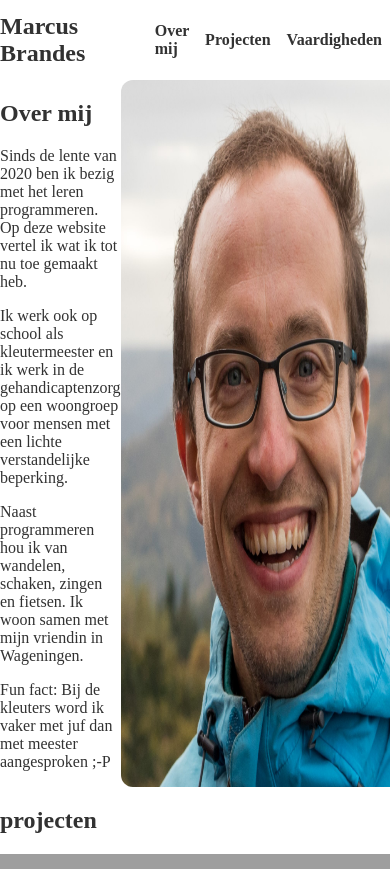
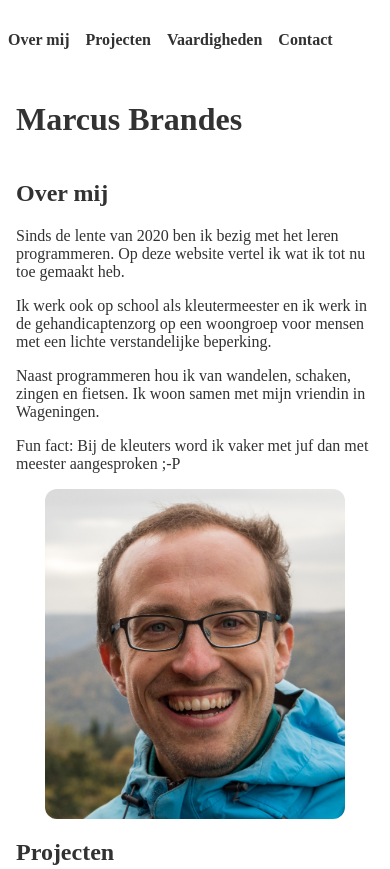
Before and after one commit to MarcusBBB/MarcusBBB.github.io, a plain HTML site: page index.html in a window 390 px wide. Shown: the top 869 px of the page. Drawn offline with Linux system fonts and the light colour scheme.

Commit message:
added contactlink, some responsiveness

```diff
--- a/index.html
+++ b/index.html
@@ -14,16 +14,23 @@
 	</head>
 	<body>
 		<header>
-			<h2>Marcus Brandes</h2>
+			<h1>Marcus Brandes</h1>
 			<nav>
 				<ul>
 					<li><a href="#over-mij">Over mij</a></li>
 					<li><a href="#projecten">Projecten</a></li>
 					<li><a href="#vaardigheden">Vaardigheden</a></li>
+					<li>
+						<a
+							href="https://www.linkedin.com/in/marcus-brandes-59ba1282/?originalSubdomain=nl"
+							>Contact</a
+						>
+					</li>
 				</ul>
 			</nav>
 		</header>
 		<main>
+			<h1 id="name">Marcus Brandes</h1>
 			<section id="over-mij">
 				<div class="text-container">
 					<h1>Over mij</h1>
@@ -53,7 +60,7 @@
 				/>
 			</section>
 			<section id="projecten">
-				<h1>projecten</h1>
+				<h1>Projecten</h1>
 				<details class="project">
 					<summary>
 						<h2>Responsive website</h2>
--- a/style.css
+++ b/style.css
@@ -21,7 +21,7 @@ body {
 }
 
 main {
-	padding-top: 5rem;
+	padding: 5rem 1rem 1rem 1rem;
 }
 
 a {
@@ -40,6 +40,7 @@ header {
 	display: flex;
 	justify-content: space-between;
 	align-items: center;
+	background-color: white;
 }
 
 nav ul {
@@ -55,6 +56,12 @@ nav ul {
 nav ul li {
 	margin: var(--spacing-1);
 }
+
+/* main */
+#name {
+	display: none;
+}
+
 #over-mij {
 	display: flex;
 }
@@ -62,6 +69,7 @@ nav ul li {
 	width: 300px;
 	border-radius: var(--border-radius);
 	flex-shrink: 0;
+	margin: 0 auto;
 }
 
 summary {
@@ -85,3 +93,16 @@ summary h2 {
 	width: 2em;
 	margin-top: var(--spacing-1);
 }
+
+@media only screen and (max-width: 600px) {
+	header h1 {
+		display: none;
+	}
+
+	#name {
+		display: block;
+	}
+	#over-mij {
+		flex-direction: column;
+	}
+}
```
